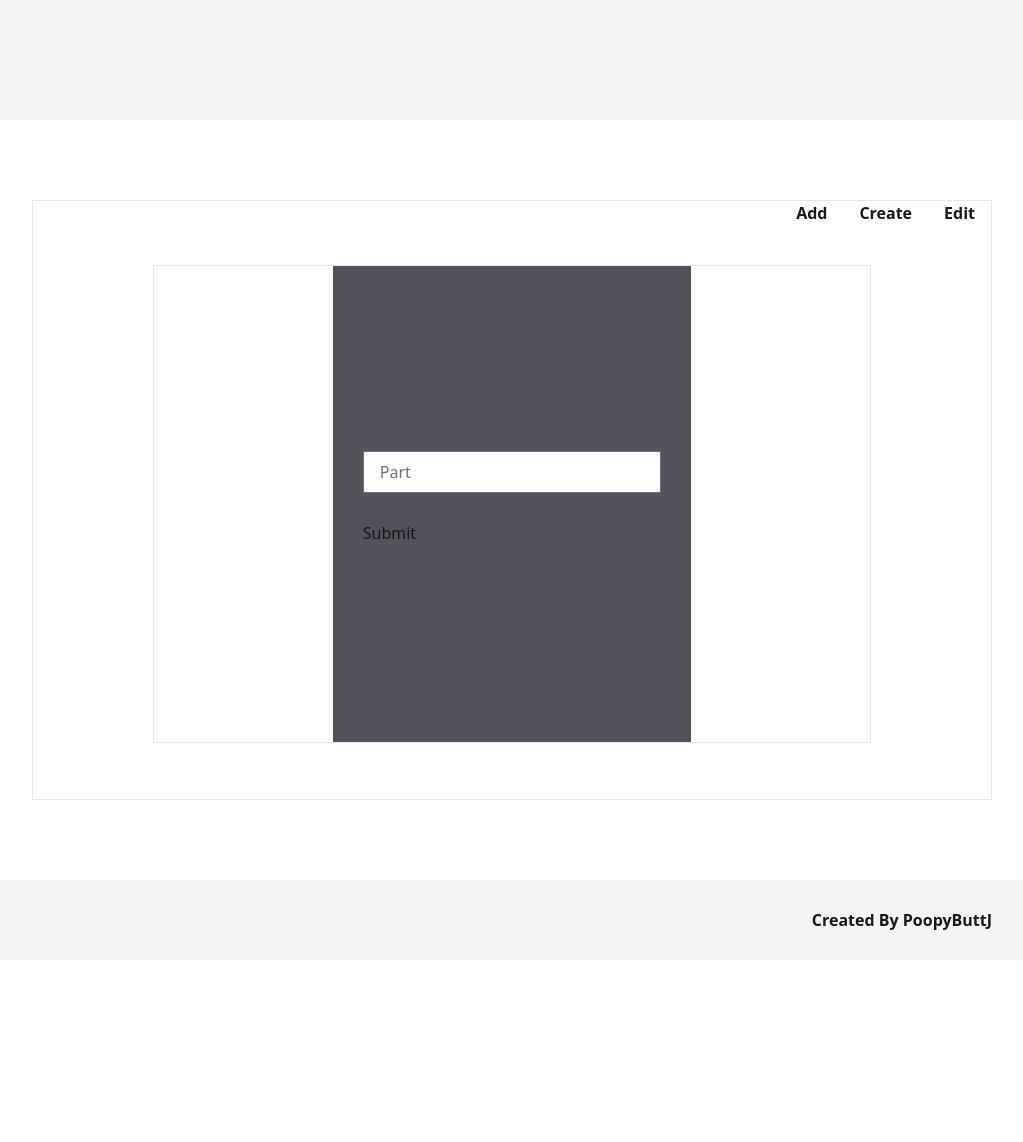
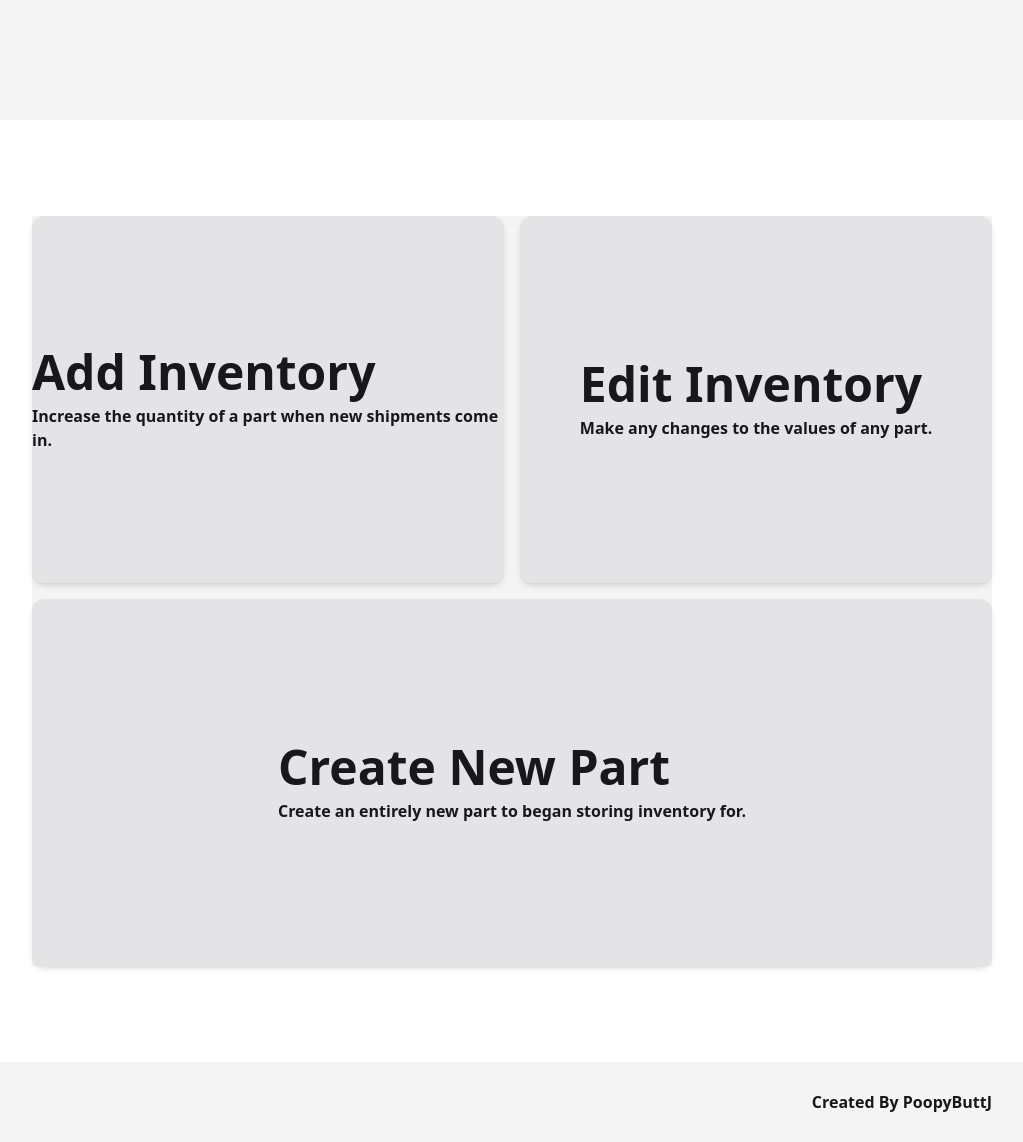
Before and after one commit to juan-lagunas/PBJ-1.0, a Django app: page /inventory/ in a window 1280 px wide. Shown: the part 344-1486 px from the top of the page, without its empty margins (128-1151 px from the left). Before the commit the page ends 1274 px from the top, so only its background shows below. Run offline with Django 4.2, Linux system fonts and the light colour scheme; a user stored in the database is signed in; some libraries are stand-ins or nearby versions.

Commit message:
Fix inventory page

```diff
--- a/inventory/templates/inventory/index.html
+++ b/inventory/templates/inventory/index.html
@@ -7,32 +7,28 @@
             <div class="text-7xl font-semibold mb-4">Manage inventory</div>
         </div>
     </div>
-    <div class="w-full bg-white dark:bg-black flex py-20">
-        <div class="w-11/12 lg:w-3/4 2xl:w-1/2 h-[600px] m-auto border">
-            <div class="flex">
-                <ul class="flex w-full justify-end font-semibold">
-                    <li class="px-4"><a href="">Add</a></li>
-                    <li class="px-4"><a href="">Create</a></li>
-                    <li class="px-4"><a href="">Edit</a></li>
-                </ul>
-            </div>
-            <div class="h-full w-full flex">
-                <div class="h-4/5 w-full lg:w-3/4 m-auto mb-20 border flex">
 
-                    <form action="" id="add" class="mx-auto h-full w-1/2 max-w-md flex bg-zinc-600 dark:bg-zinc-100">
-
-                        <div class="m-auto w-10/12 mx-auto">
-                            <div class="mb-4">
-                                <input type="text" placeholder="Part" autcomplete="off" name="part" class="py-2 px-4 w-full focus:outline-none">
-                            </div>
-                            <div class="py-3">
-                                <button type="submit" name="edit" class="">Submit</button>
-                            </div>
-                        </div>
-
-                    </form>
-
-                </div>
+    <div class="w-full py-24 flex bg-white dark:bg-black">
+        <div class="w-11/12 lg:w-3/4 2xl:w-1/2 h-[750px] m-auto ">
+            <div class="grid grid-cols-2 grid-rows-2 gap-4 h-full w-full bg-zinc-100">
+                <a href="" class=" bg-zinc-200 dark:bg-zinc-900 rounded-xl shadow-md flex">
+                    <div class="m-auto">
+                        <div class="text-5xl font-semibold mb-2 capitalize">Add inventory</div>
+                        <div class=" font-semibold">Increase the quantity of a part when new shipments come in.</div>
+                    </div>
+                </a>
+                <a href="" class=" bg-zinc-200 dark:bg-zinc-900 rounded-xl shadow-md flex">
+                    <div class="m-auto">
+                        <div class="text-5xl font-semibold mb-2 capitalize">Edit inventory</div>
+                        <div class=" font-semibold">Make any changes to the values of any part.</div>
+                    </div>
+                </a>
+                <a href="" class="col-span-2 bg-zinc-200 dark:bg-zinc-900 rounded-xl shadow-md flex">
+                    <div class="m-auto">
+                        <div class="text-5xl font-semibold mb-2 capitalize">Create new Part</div>
+                        <div class=" font-semibold">Create an entirely new part to began storing inventory for.</div>
+                    </div>
+                </a>
             </div>
         </div>
     </div>
--- a/theme/static/css/dist/styles.css
+++ b/theme/static/css/dist/styles.css
@@ -813,8 +808,8 @@ select {
   margin-bottom: 2.5rem;
 }
 
-.mb-20 {
-  margin-bottom: 5rem;
+.mb-2 {
+  margin-bottom: 0.5rem;
 }
 
 .mb-3 {
@@ -825,14 +820,6 @@ select {
   margin-bottom: 1rem;
 }
 
-.mb-2 {
-  margin-bottom: 0.5rem;
-}
-
-.mb-6 {
-  margin-bottom: 1.5rem;
-}
-
 .block {
   display: block;
 }
@@ -925,6 +916,10 @@ select {
   height: 100vh;
 }
 
+.h-\[750px\] {
+  height: 750px;
+}
+
 .min-h-screen {
   min-height: 100vh;
 }
@@ -937,6 +932,10 @@ select {
   width: 25%;
 }
 
+.w-10\/12 {
+  width: 83.333333%;
+}
+
 .w-11\/12 {
   width: 91.666667%;
 }
@@ -957,38 +956,16 @@ select {
   width: 100%;
 }
 
-.w-\[100px\] {
-  width: 100px;
-}
-
-.w-3\/4 {
-  width: 75%;
-}
-
-.w-4\/5 {
-  width: 80%;
-}
-
-.w-10\/12 {
-  width: 83.333333%;
-}
-
 .max-w-md {
   max-width: 28rem;
 }
 
-.max-w-lg {
-  max-width: 32rem;
-}
-
 .flex-1 {
   flex: 1 1 0%;
 }
 
-.appearance-none {
-  -webkit-appearance: none;
-     -moz-appearance: none;
-          appearance: none;
+.basis-1\/2 {
+  flex-basis: 50%;
 }
 
 .grid-cols-2 {
@@ -1137,6 +1122,11 @@ select {
   background-color: rgb(244 244 245 / var(--tw-bg-opacity));
 }
 
+.bg-zinc-200 {
+  --tw-bg-opacity: 1;
+  background-color: rgb(228 228 231 / var(--tw-bg-opacity));
+}
+
 .bg-zinc-200\/50 {
   background-color: rgb(228 228 231 / 0.5);
 }
@@ -1235,41 +1199,31 @@ select {
   padding-bottom: 0.5rem;
 }
 
+.py-24 {
+  padding-top: 6rem;
+  padding-bottom: 6rem;
+}
+
+.py-3 {
+  padding-top: 0.75rem;
+  padding-bottom: 0.75rem;
+}
+
+.py-4 {
+  padding-top: 1rem;
+  padding-bottom: 1rem;
+}
+
+.py-6 {
+  padding-top: 1.5rem;
+  padding-bottom: 1.5rem;
+}
+
 .py-20 {
   padding-top: 5rem;
   padding-bottom: 5rem;
 }
 
-.py-3 {
-  padding-top: 0.75rem;
-  padding-bottom: 0.75rem;
-}
-
-.py-4 {
-  padding-top: 1rem;
-  padding-bottom: 1rem;
-}
-
-.py-6 {
-  padding-top: 1.5rem;
-  padding-bottom: 1.5rem;
-}
-
-.px-3 {
-  padding-left: 0.75rem;
-  padding-right: 0.75rem;
-}
-
-.px-6 {
-  padding-left: 1.5rem;
-  padding-right: 1.5rem;
-}
-
-.py-16 {
-  padding-top: 4rem;
-  padding-bottom: 4rem;
-}
-
 .pb-20 {
   padding-bottom: 5rem;
 }
```
Also changed, not shown: other parts of theme/static/css/dist/styles.css (+12 -68 lines), db.sqlite3.
